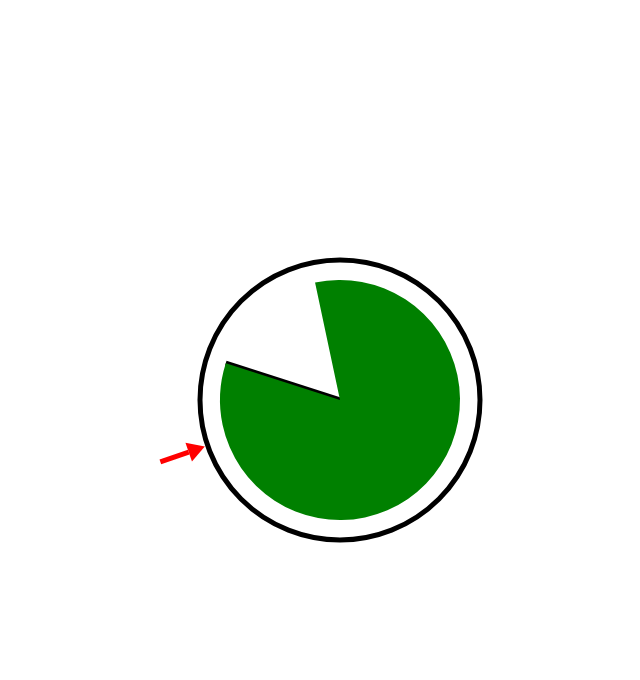
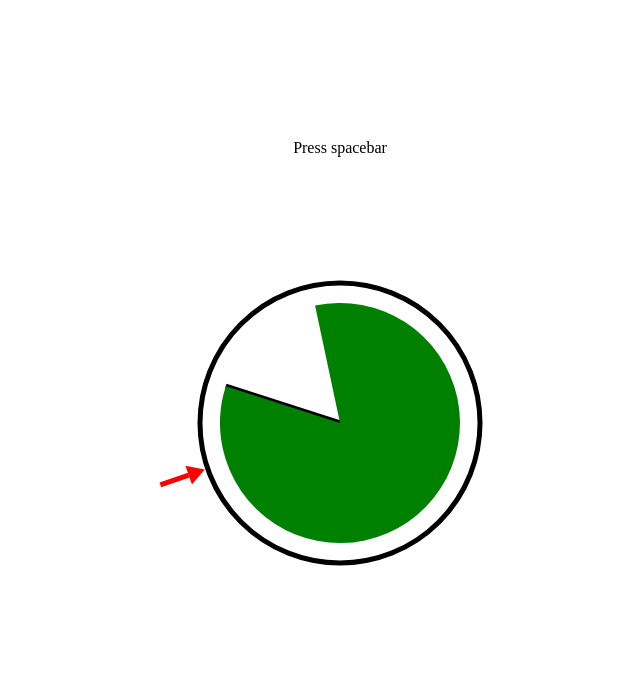
Before and after one commit to SussexPsychologySoftware/tapping, a plain HTML site: page js_version/index.html in a window 1280 px wide. Shown: the whole page, without its empty margins (300-940 px from the left). Drawn offline with Linux system fonts and the light colour scheme.

Commit message:
Add prompt

```diff
--- a/js_version/index.html
+++ b/js_version/index.html
@@ -5,7 +5,10 @@
         <link href="tapClock.css" rel="stylesheet" type="text/css" />
     </head>
     <body>
-        <canvas id="clock" height="500" width="500"></canvas>
+        <div id="container">
+            <p>Press spacebar</p>
+            <canvas id="clock" height="500" width="500"></canvas>
+        </div>
         <script src="tapClock.js"></script>
     </body>
 </html>
--- a/js_version/tapClock.css
+++ b/js_version/tapClock.css
@@ -5,10 +5,11 @@ html, body {
     width: 100%;
 }
 
-#clock{
+#container{
     position: absolute;
     left: 50%;
     top: 50%;
     transform: translate(-50%, -50%);
+    text-align: center;
     /* border: 1px solid black; */
 }
```
